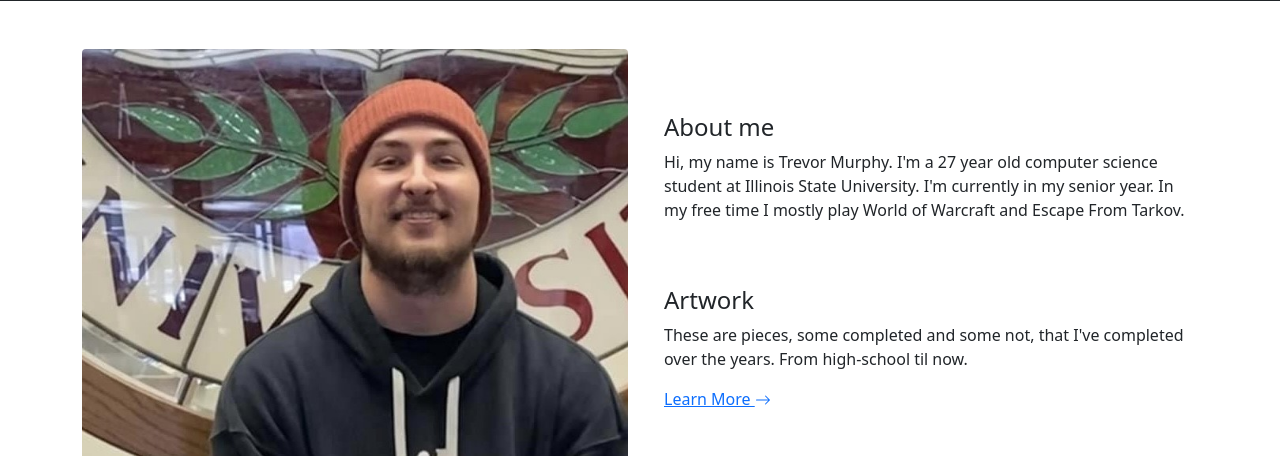
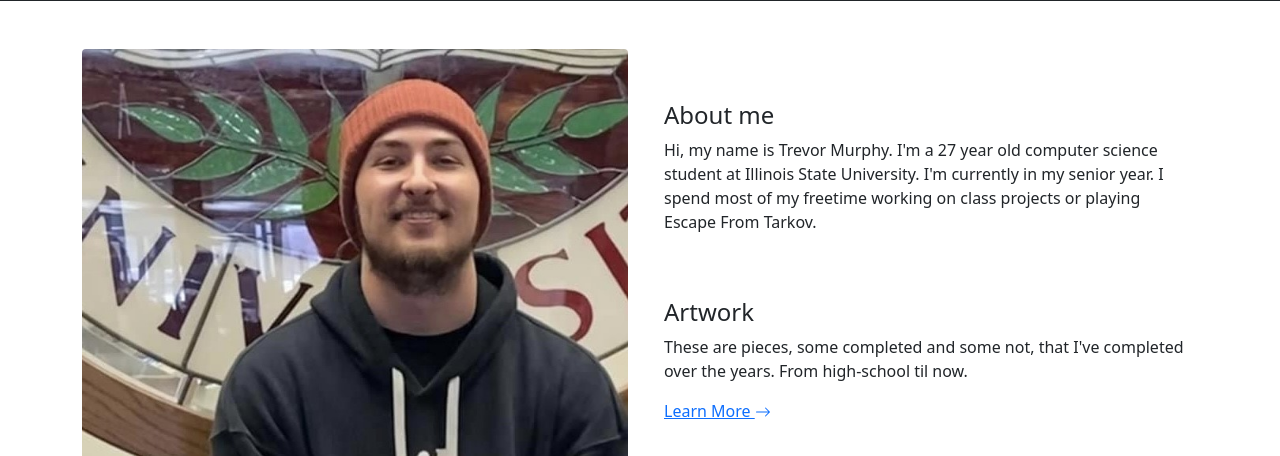
Before and after one commit to trevormurphyy/trevormurphyy.github.io, a plain HTML site: page index.html in a window 1280 px wide. Shown: the part 71-527 px from the top of the page. Drawn offline with Linux system fonts and the light colour scheme; some packages are replaced by stand-ins of ours; a script that the page names is missing.

Commit message:
Update index.html

```diff
--- a/index.html
+++ b/index.html
@@ -31,7 +31,7 @@
                 <div class="text-center text-md-start d-flex flex-column align-items-center align-items-md-start mb-5">
                     <div>
                         <h4>About me</h4>
-                        <p>Hi, my name is Trevor Murphy. I'm a 27 year old computer science student at Illinois State University. I'm currently in my senior year. In my free time I mostly play World of Warcraft and Escape From Tarkov.</p>
+                        <p>Hi, my name is Trevor Murphy. I'm a 27 year old computer science student at Illinois State University. I'm currently in my senior year. I spend most of my freetime working on class projects or playing Escape From Tarkov.</p>
                     </div>
                 </div>
                 <div class="text-center text-md-start d-flex flex-column align-items-center align-items-md-start mb-5">
```
